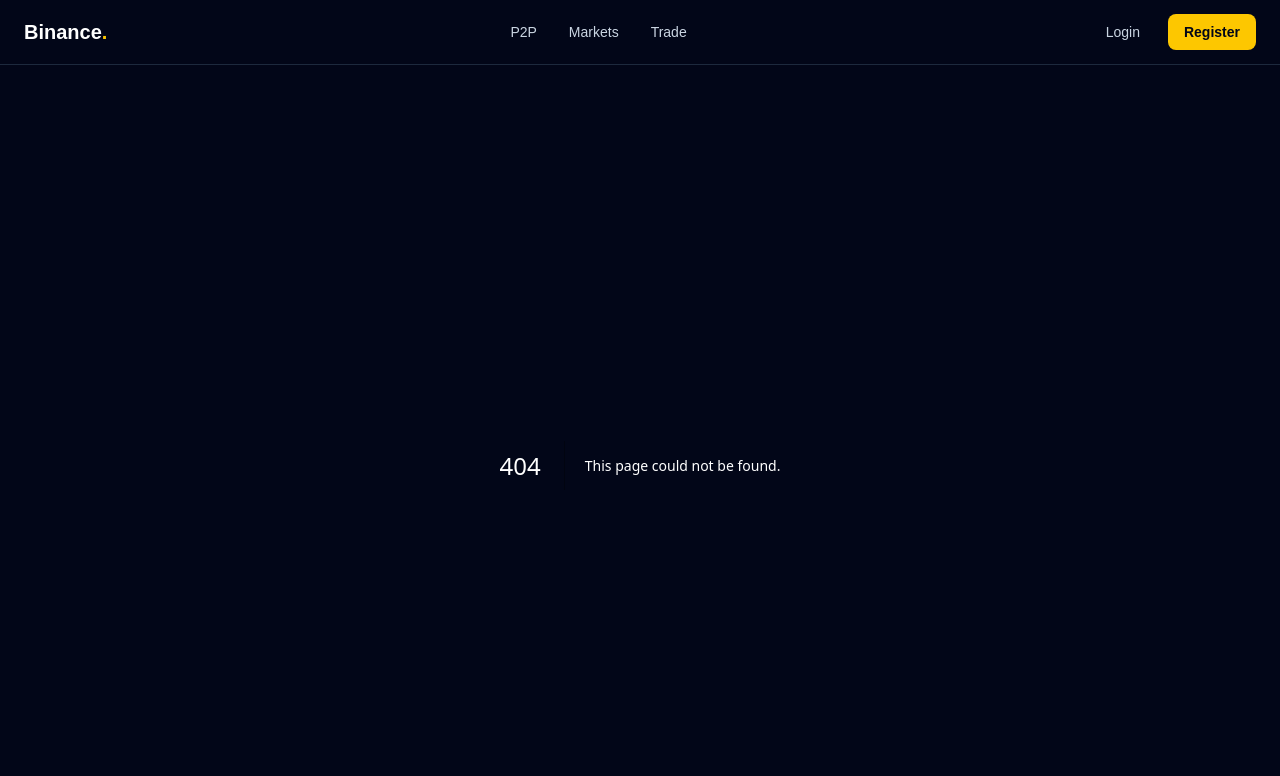
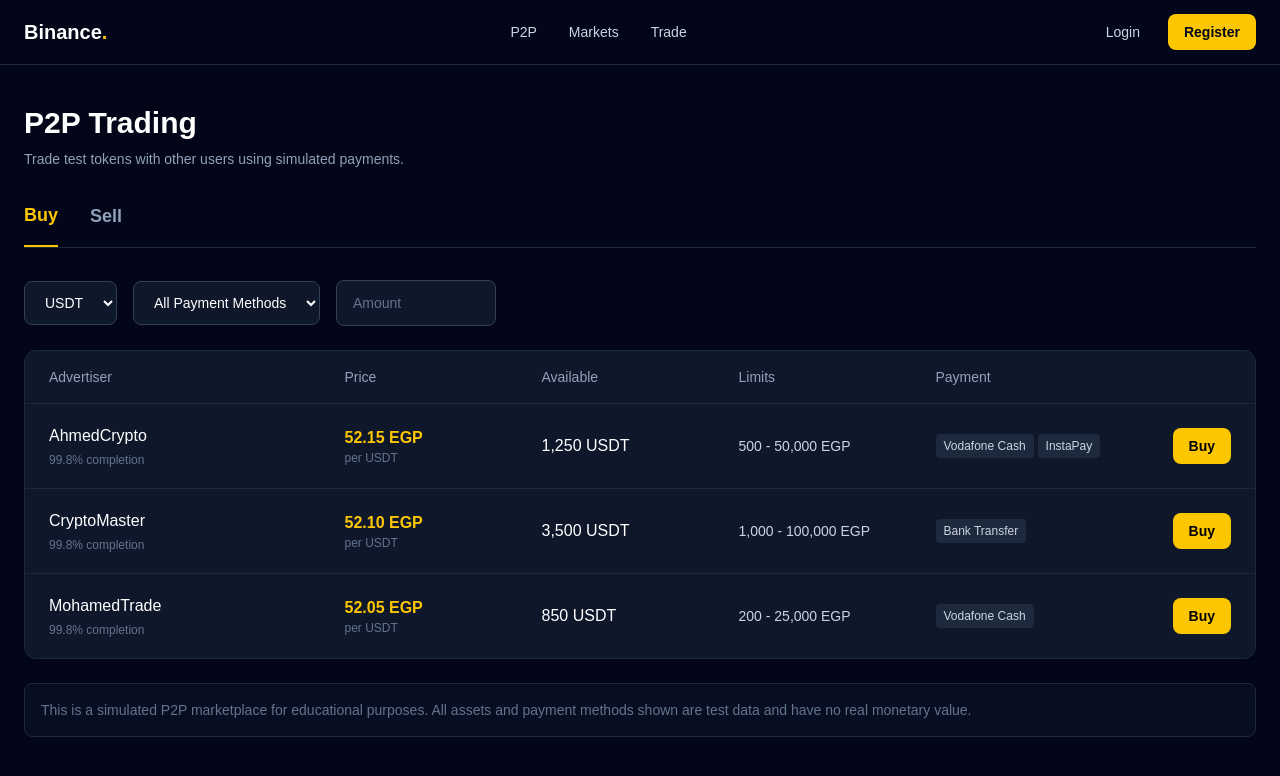
Before and after one commit to ABDALRHMANWALID/binance-clone, a Next.js app in the folder front-end/: page /p2p in a window 1280 px wide. Before the commit this address had no page. Shown: the top 776 px of the page. Built offline with nearby package versions, Linux system fonts and the light colour scheme.

Commit message:
create p2p page

```diff
--- /dev/null
+++ b/front-end/app/p2p/page.tsx
@@ -0,0 +1,189 @@
+'use client';
+
+import { useRouter } from 'next/navigation';
+import { useState } from 'react';
+
+type Tab = 'buy' | 'sell';
+
+const ads = [
+  {
+    transactionId: 1,
+    merchant: 'AhmedCrypto',
+    price: 52.15,
+    available: 1250,
+    min: 500,
+    max: 50000,
+    payment: ['Vodafone Cash', 'InstaPay'],
+  },
+  {
+    transactionId: 2,
+    merchant: 'CryptoMaster',
+    price: 52.1,
+    available: 3500,
+    min: 1000,
+    max: 100000,
+    payment: ['Bank Transfer'],
+  },
+  {
+    transactionId: 3,
+    merchant: 'MohamedTrade',
+    price: 52.05,
+    available: 850,
+    min: 200,
+    max: 25000,
+    payment: ['Vodafone Cash'],
+  },
+];
+
+export default function P2PPage() {
+  const [activeTab, setActiveTab] = useState<Tab>('buy');
+
+    const router = useRouter();
+
+  return (
+    <main className="min-h-screen bg-slate-950 text-white">
+      <div className="mx-auto max-w-7xl px-6 py-10">
+        {/* Header */}
+        <div className="mb-8">
+          <h1 className="text-3xl font-bold">P2P Trading</h1>
+
+          <p className="mt-2 text-sm text-slate-400">
+            Trade test tokens with other users using simulated payments.
+          </p>
+        </div>
+
+        {/* Tabs */}
+        <div className="mb-8 flex gap-8 border-b border-slate-800">
+          <button
+            onClick={() => setActiveTab('buy')}
+            className={`pb-4 text-lg font-semibold transition ${
+              activeTab === 'buy'
+                ? 'border-b-2 border-yellow-400 text-yellow-400'
+                : 'text-slate-400 hover:text-white'
+            }`}
+          >
+            Buy
+          </button>
+
+          <button
+            onClick={() => setActiveTab('sell')}
+            className={`pb-4 text-lg font-semibold transition ${
+              activeTab === 'sell'
+                ? 'border-b-2 border-yellow-400 text-yellow-400'
+                : 'text-slate-400 hover:text-white'
+            }`}
+          >
+            Sell
+          </button>
+        </div>
+
+        {/* Filters */}
+        <div className="mb-6 flex flex-wrap items-center gap-4">
+          <select className="rounded-lg border border-slate-700 bg-slate-900 px-4 py-3 text-sm outline-none">
+            <option>USDT</option>
+            <option>tBTC</option>
+            <option>tETH</option>
+          </select>
+
+          <select className="rounded-lg border border-slate-700 bg-slate-900 px-4 py-3 text-sm outline-none">
+            <option>All Payment Methods</option>
+            <option>Vodafone Cash</option>
+            <option>InstaPay</option>
+            <option>Bank Transfer</option>
+          </select>
+
+          <input
+            type="number"
+            placeholder="Amount"
+            className="w-40 rounded-lg border border-slate-700 bg-slate-900 px-4 py-3 text-sm outline-none placeholder:text-slate-500"
+          />
+        </div>
+
+        {/* Table */}
+        <div className="overflow-hidden rounded-xl border border-slate-800 bg-slate-900">
+          {/* Table Header */}
+          <div className="grid grid-cols-12 border-b border-slate-800 px-6 py-4 text-sm text-slate-400">
+            <div className="col-span-3">Advertiser</div>
+            <div className="col-span-2">Price</div>
+            <div className="col-span-2">Available</div>
+            <div className="col-span-2">Limits</div>
+            <div className="col-span-2">Payment</div>
+            <div className="col-span-1"></div>
+          </div>
+
+          {/* Ads */}
+          {ads.map((ad) => (
+            <div
+              key={ad.transactionId}
+              className="grid grid-cols-12 items-center border-b border-slate-800 px-6 py-5 last:border-b-0"
+            >
+              {/* Advertiser */}
+              <div className="col-span-3">
+                <div className="font-medium">{ad.merchant}</div>
+
+                <div className="mt-1 text-xs text-slate-500">
+                  99.8% completion
+                </div>
+              </div>
+
+              {/* Price */}
+              <div className="col-span-2">
+                <div className="font-semibold text-yellow-400">
+                  {ad.price.toFixed(2)} EGP
+                </div>
+
+                <div className="text-xs text-slate-500">per USDT</div>
+              </div>
+
+              {/* Available */}
+              <div className="col-span-2">
+                <div>{ad.available.toLocaleString()} USDT</div>
+              </div>
+
+              {/* Limits */}
+              <div className="col-span-2 text-sm text-slate-300">
+                {ad.min.toLocaleString()} - {ad.max.toLocaleString()} EGP
+              </div>
+
+              {/* Payment */}
+              <div className="col-span-2">
+                <div className="flex flex-wrap gap-1">
+                  {ad.payment.map((method) => (
+                    <span
+                      key={method}
+                      className="rounded bg-slate-800 px-2 py-1 text-xs text-slate-300"
+                    >
+                      {method}
+                    </span>
+                  ))}
+                </div>
+              </div>
+
+              {/* Action */}
+              <div className="col-span-1 text-right">
+                <button
+                  className={`rounded-lg px-4 py-2 text-sm font-semibold transition ${
+                    activeTab === 'buy'
+                      ? 'bg-yellow-400 text-black hover:bg-yellow-300'
+                      : 'border border-yellow-400 text-yellow-400 hover:bg-yellow-400 hover:text-black'
+                  }`}
+
+                  onClick={() => {router.push(`/p2p/chat/${ad.transactionId}`);}}
+                >
+                  {activeTab === 'buy' ? 'Buy' : 'Sell'}
+                </button>
+              </div>
+            </div>
+          ))}
+        </div>
+
+        {/* Disclaimer */}
+        <div className="mt-6 rounded-lg border border-slate-800 bg-slate-900/50 p-4 text-sm text-slate-500">
+          This is a simulated P2P marketplace for educational purposes.
+          All assets and payment methods shown are test data and have no real
+          monetary value.
+        </div>
+      </div>
+    </main>
+  );
+}
```
